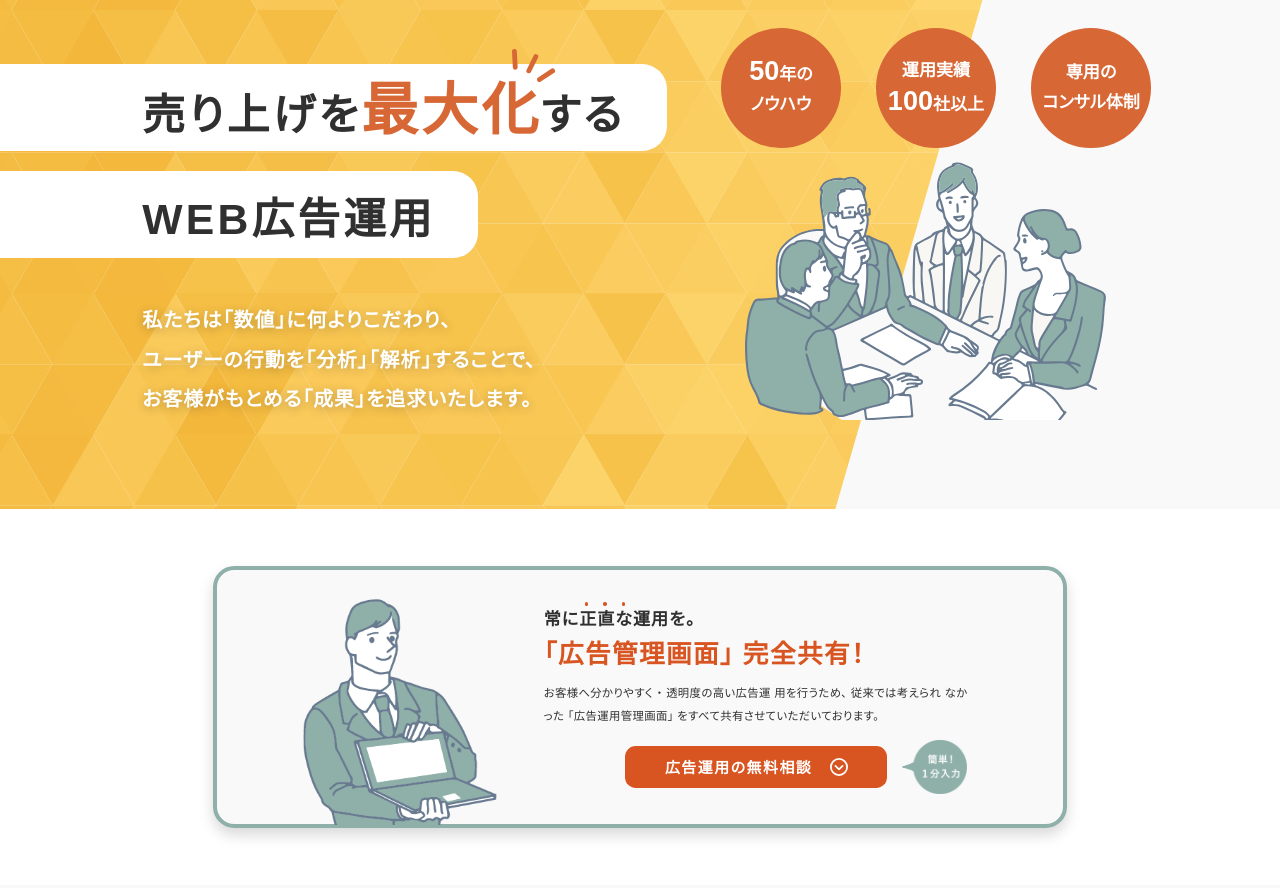
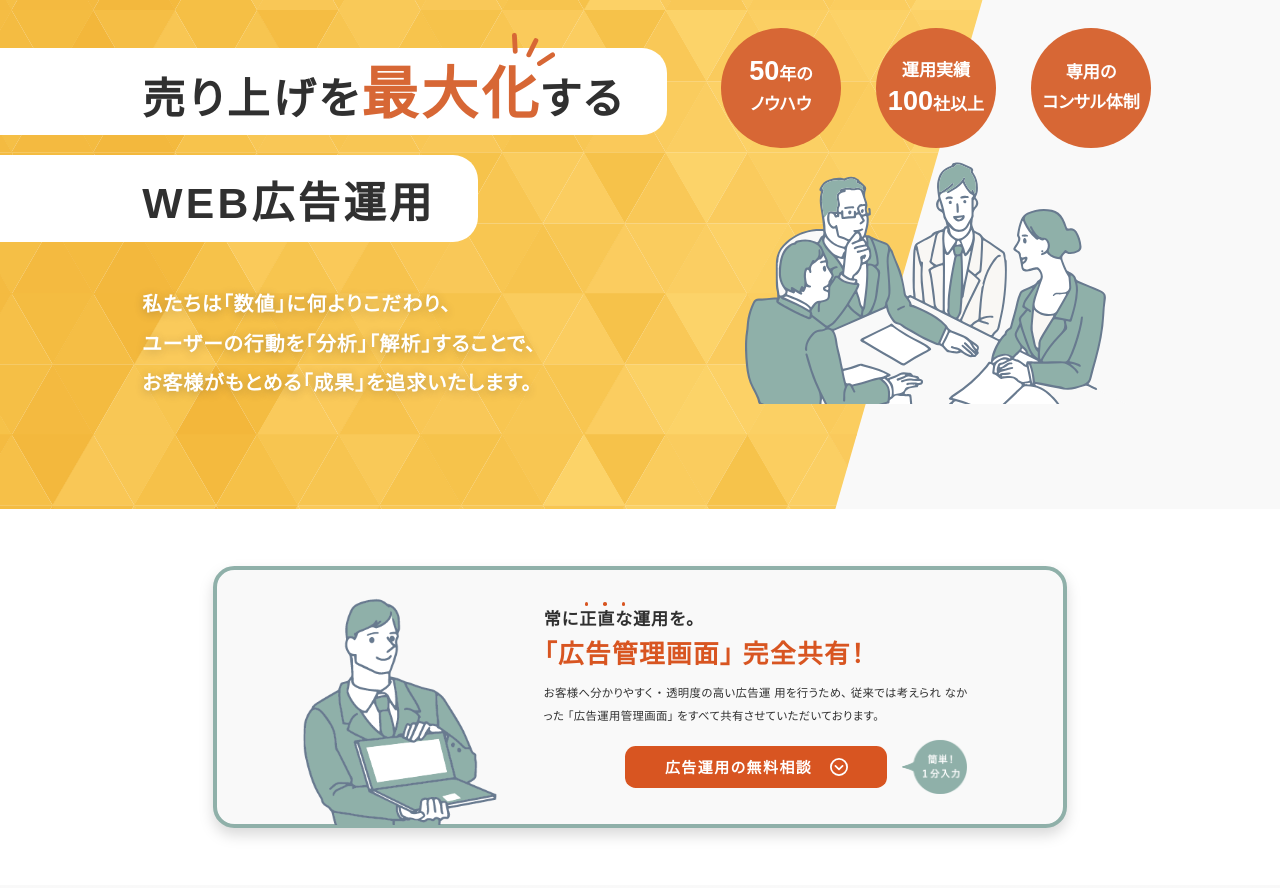
Before and after one commit to thenicholascoder/works-wordpress-2, a plain HTML site: page index.html in a window 1280 px wide. Shown: the top 888 px of the page. Drawn offline with nearby package versions, Linux system fonts and the light colour scheme; some packages are replaced by stand-ins of ours; a script that the page names is missing; a web font is replaced by a local one.

Commit message:
Update index.html

```diff
--- a/index.html
+++ b/index.html
@@ -15,7 +15,7 @@
         <div class="lp__head">
           <div class="lp__head-content">
             <div class="lp__head-col">
-              <div class="lp__head-title-wrap">
+              <div style="margin-top: 20px;" class="lp__head-title-wrap">
                 <h2 class="lp__head-title">売り上げを<span class="highlight">最大化</span>する</h2>
                 <h2 class="lp__head-title align-center">WEB広告運用</h2>
               </div>
```
